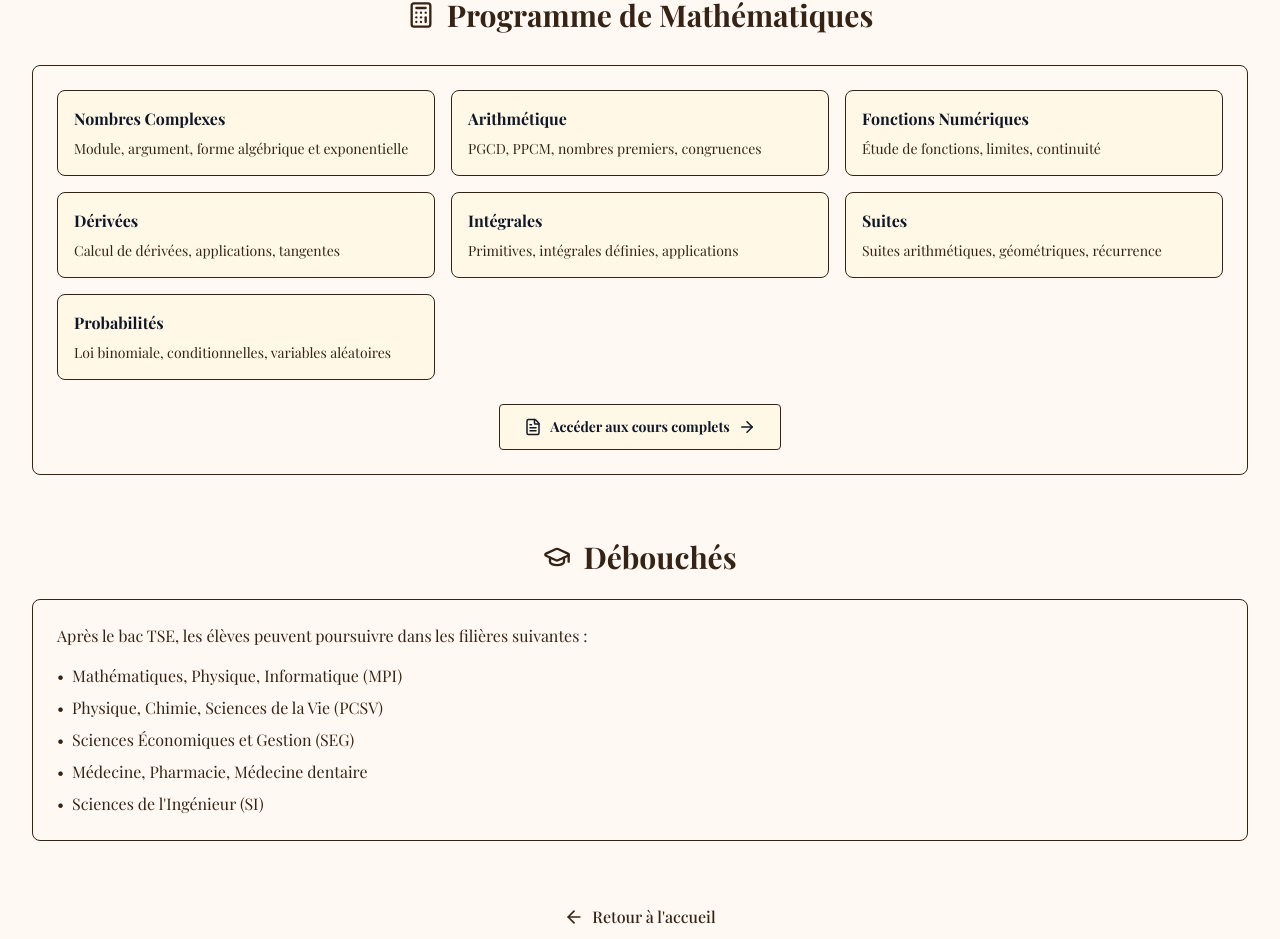
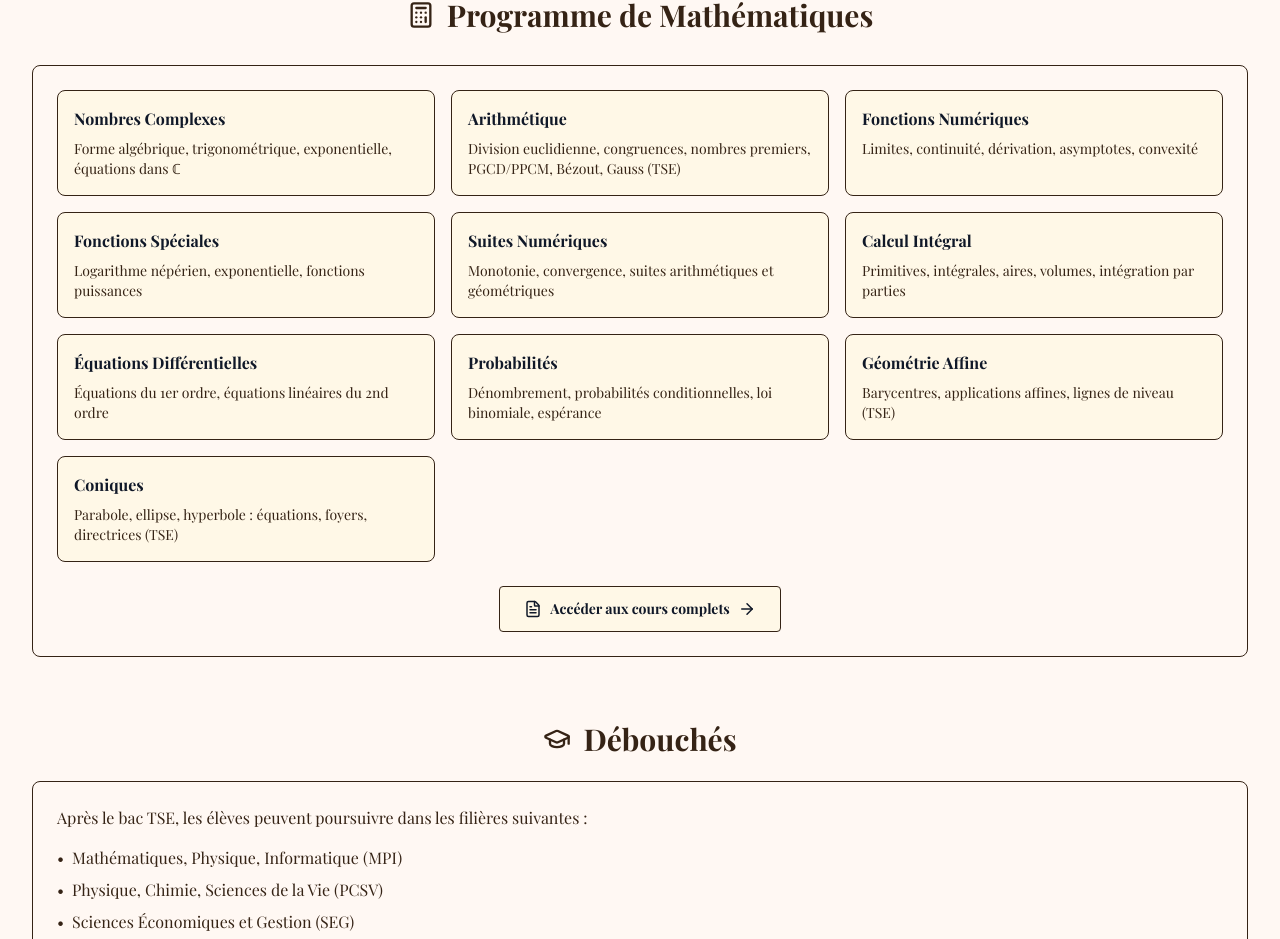
Before and after one commit to samuelmodebusinessman-droid/bacmali, a Next.js app: page /tse in a window 1280 px wide. Shown: the part 856-1795 px from the top of the page. Built offline with nearby package versions, Linux system fonts and the light colour scheme.

Commit message:
Update math chapters for TSE and TSExp with official Mali program

```diff
--- a/app/tse/page.tsx
+++ b/app/tse/page.tsx
@@ -3,13 +3,16 @@ import { Calculator, Play, FileText, ArrowRight, BookOpen, Video, GraduationCap
 
 export default function TSEPage() {
   const mathsChapters = [
-    { title: 'Nombres Complexes', desc: 'Module, argument, forme algébrique et exponentielle' },
-    { title: 'Arithmétique', desc: 'PGCD, PPCM, nombres premiers, congruences' },
-    { title: 'Fonctions Numériques', desc: 'Étude de fonctions, limites, continuité' },
-    { title: 'Dérivées', desc: 'Calcul de dérivées, applications, tangentes' },
-    { title: 'Intégrales', desc: 'Primitives, intégrales définies, applications' },
-    { title: 'Suites', desc: 'Suites arithmétiques, géométriques, récurrence' },
-    { title: 'Probabilités', desc: 'Loi binomiale, conditionnelles, variables aléatoires' },
+    { title: 'Nombres Complexes', desc: 'Forme algébrique, trigonométrique, exponentielle, équations dans ℂ' },
+    { title: 'Arithmétique', desc: 'Division euclidienne, congruences, nombres premiers, PGCD/PPCM, Bézout, Gauss (TSE)' },
+    { title: 'Fonctions Numériques', desc: 'Limites, continuité, dérivation, asymptotes, convexité' },
+    { title: 'Fonctions Spéciales', desc: 'Logarithme népérien, exponentielle, fonctions puissances' },
+    { title: 'Suites Numériques', desc: 'Monotonie, convergence, suites arithmétiques et géométriques' },
+    { title: 'Calcul Intégral', desc: 'Primitives, intégrales, aires, volumes, intégration par parties' },
+    { title: 'Équations Différentielles', desc: 'Équations du 1er ordre, équations linéaires du 2nd ordre' },
+    { title: 'Probabilités', desc: 'Dénombrement, probabilités conditionnelles, loi binomiale, espérance' },
+    { title: 'Géométrie Affine', desc: 'Barycentres, applications affines, lignes de niveau (TSE)' },
+    { title: 'Coniques', desc: 'Parabole, ellipse, hyperbole : équations, foyers, directrices (TSE)' },
   ];
 
   return (
--- a/app/tsexp/page.tsx
+++ b/app/tsexp/page.tsx
@@ -3,13 +3,13 @@ import { Calculator, Play, FileText, ArrowRight, BookOpen, GraduationCap, FlaskC
 
 export default function TSExpPage() {
   const mathsChapters = [
-    { title: 'Nombres Complexes', desc: 'Module, argument, forme algébrique et exponentielle' },
-    { title: 'Arithmétique', desc: 'PGCD, PPCM, nombres premiers, congruences' },
-    { title: 'Fonctions Numériques', desc: 'Étude de fonctions, limites, continuité' },
-    { title: 'Dérivées', desc: 'Calcul de dérivées, applications, tangentes' },
-    { title: 'Intégrales', desc: 'Primitives, intégrales définies, applications' },
-    { title: 'Suites', desc: 'Suites arithmétiques, géométriques, récurrence' },
-    { title: 'Probabilités', desc: 'Loi binomiale, conditionnelles, variables aléatoires' },
+    { title: 'Nombres Complexes', desc: 'Forme algébrique, trigonométrique, exponentielle, équations dans ℂ' },
+    { title: 'Fonctions Numériques', desc: 'Limites, continuité, dérivation, asymptotes, convexité' },
+    { title: 'Fonctions Spéciales', desc: 'Logarithme népérien, exponentielle, fonctions puissances' },
+    { title: 'Suites Numériques', desc: 'Monotonie, convergence, suites arithmétiques et géométriques' },
+    { title: 'Calcul Intégral', desc: 'Primitives, intégrales, aires, volumes, intégration par parties' },
+    { title: 'Équations Différentielles', desc: 'Équations du 1er ordre, équations linéaires du 2nd ordre' },
+    { title: 'Probabilités', desc: 'Dénombrement, probabilités conditionnelles, loi binomiale, espérance' },
   ];
 
   return (
```
